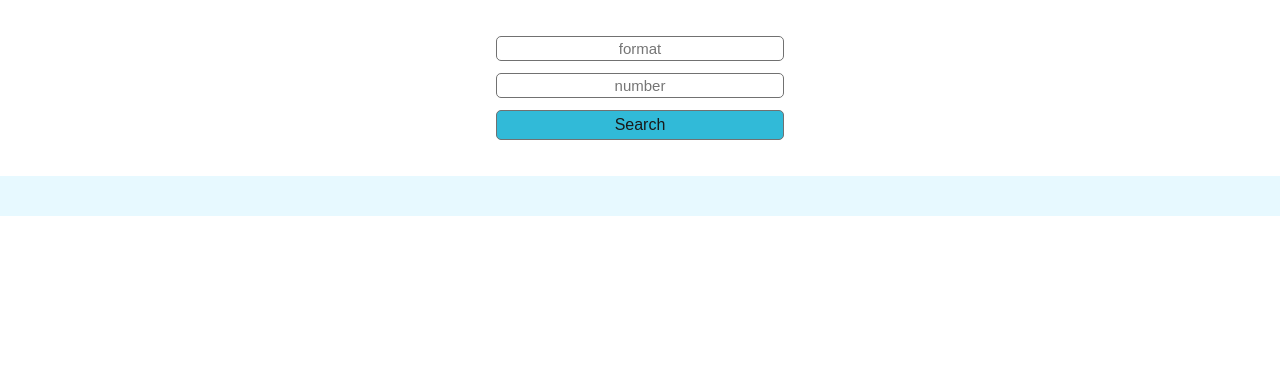
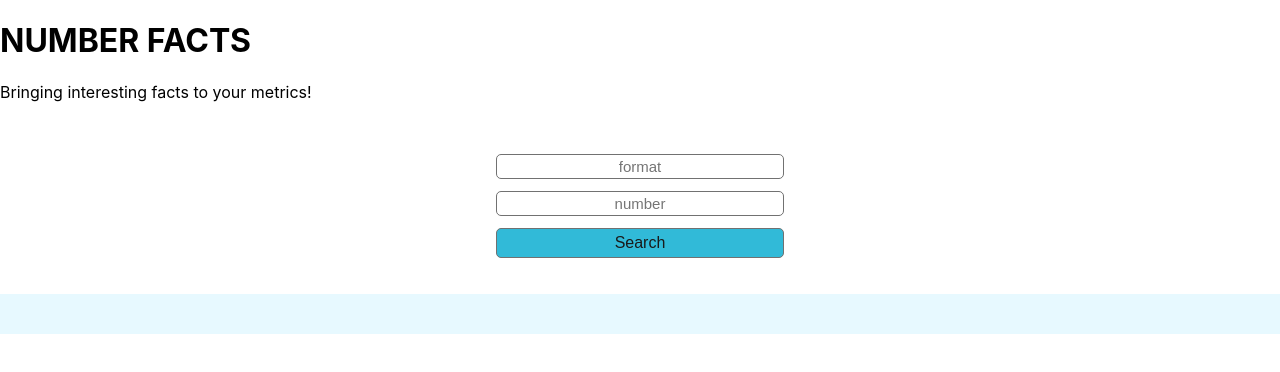
Before and after one commit to SArliss/number-facts, a React (Create React App) app: page / in a window 1280 px wide. Shown: the top 372 px of the page. Built offline with nearby package versions, Linux system fonts and the light colour scheme.

Commit message:
Set up Header.js

```diff
--- a/src/App.js
+++ b/src/App.js
@@ -4,6 +4,7 @@ import './App.css';
 // Importing custom components
 import { getFacts } from './services/Api-helper';
 import Form from './components/Form';
+import Header from './components/Header';
 
 class App extends React.Component {
   constructor(props) {
@@ -20,7 +21,6 @@ class App extends React.Component {
     this.setState({
       [e.target.name]: e.target.value
     });
-
   }
 
   handleSubmit = async (e) => {
@@ -28,10 +28,7 @@ class App extends React.Component {
 
     const format = this.state.format;
     const value = this.state.value;
-
-    console.log(format);
-    console.log(value);
-
+    // Calling the function getFacts that contains the API calls
     const response = await getFacts(format, value);
     const fact = response.data;
 
@@ -44,6 +41,7 @@ class App extends React.Component {
     return (
       <div className="app">
 
+        <Header />
         <Form
           handleChange={this.handleChange}
           handleSubmit={this.handleSubmit}
--- a/src/components/Header.js
+++ b/src/components/Header.js
@@ -0,0 +1,14 @@
+import React from 'react';
+
+
+function Header(props) {
+
+  return (
+    <header>
+      <h1>NUMBER FACTS</h1>
+      <p>Bringing interesting facts to your metrics!</p>
+    </header>
+  )
+}
+
+export default Header;
```
